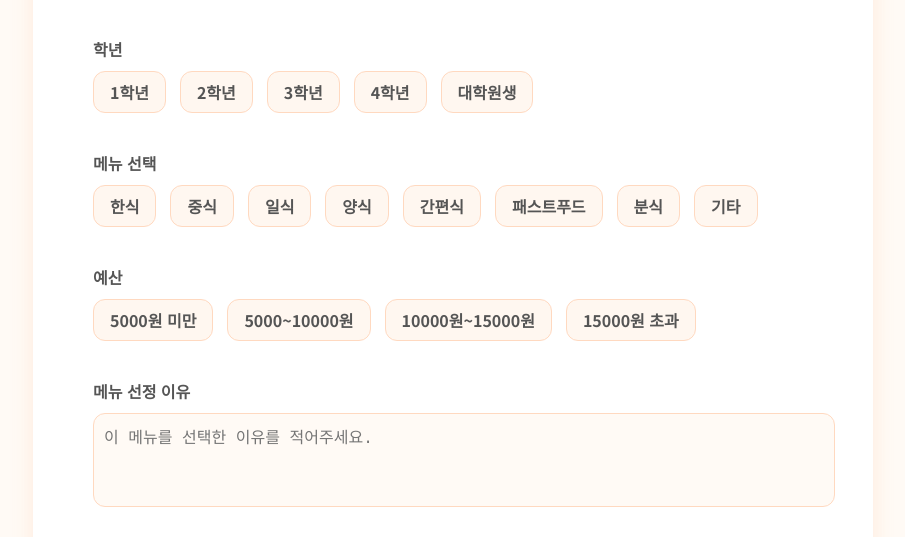
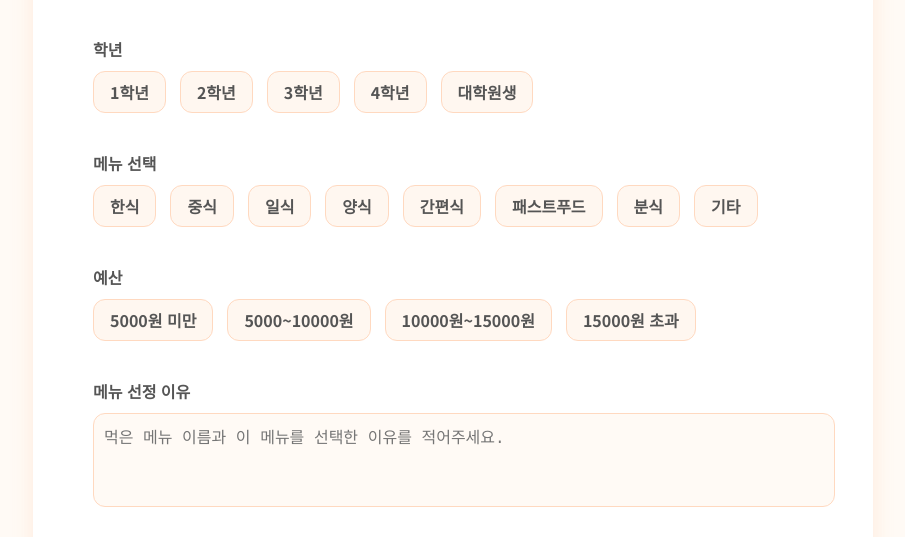
Before and after one commit to BouRei0713/2025WebAppDesign, a plain HTML site: page index.html in a window 1280 px wide. Shown: the part 220-757 px from the top of the page, without its empty margins (187-1092 px from the left). Drawn offline with nearby package versions, Linux system fonts and the light colour scheme; no server answers.

Commit message:
인덱스 수정
주관식 답변 목록에 점심메뉴도 함께 적도록 바꿈

```diff
--- a/index.html
+++ b/index.html
@@ -72,7 +72,7 @@
                 <!-- 메뉴 선정 이유 -->
                 <div class="form-group">
                     <label for="reason">메뉴 선정 이유</label>
-                    <textarea id="reason" name="reason" rows="4" placeholder="이 메뉴를 선택한 이유를 적어주세요." required></textarea>
+                    <textarea id="reason" name="reason" rows="4" placeholder="먹은 메뉴 이름과 이 메뉴를 선택한 이유를 적어주세요." required></textarea>
                 </div>
 
                 <!-- 만족도 -->
```
